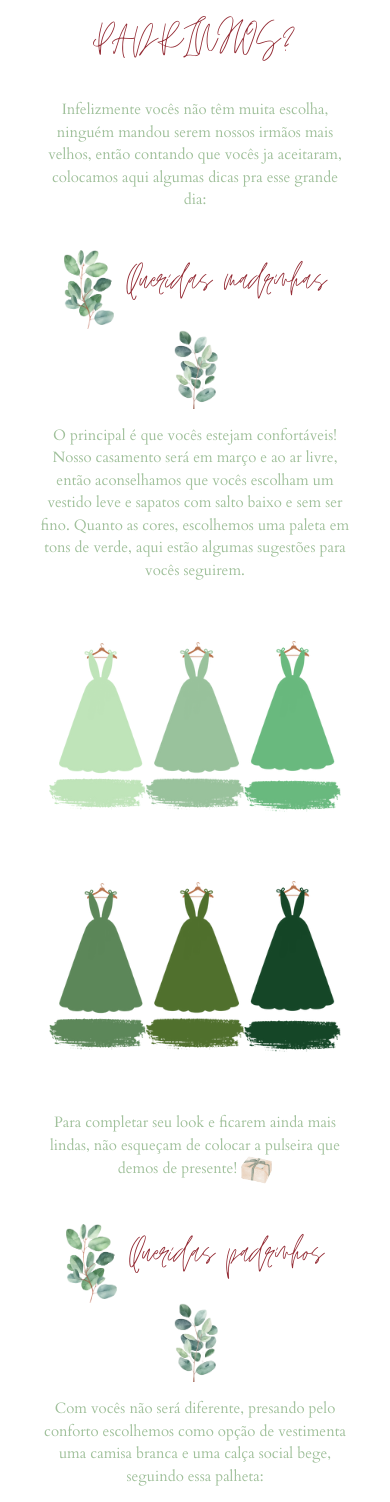
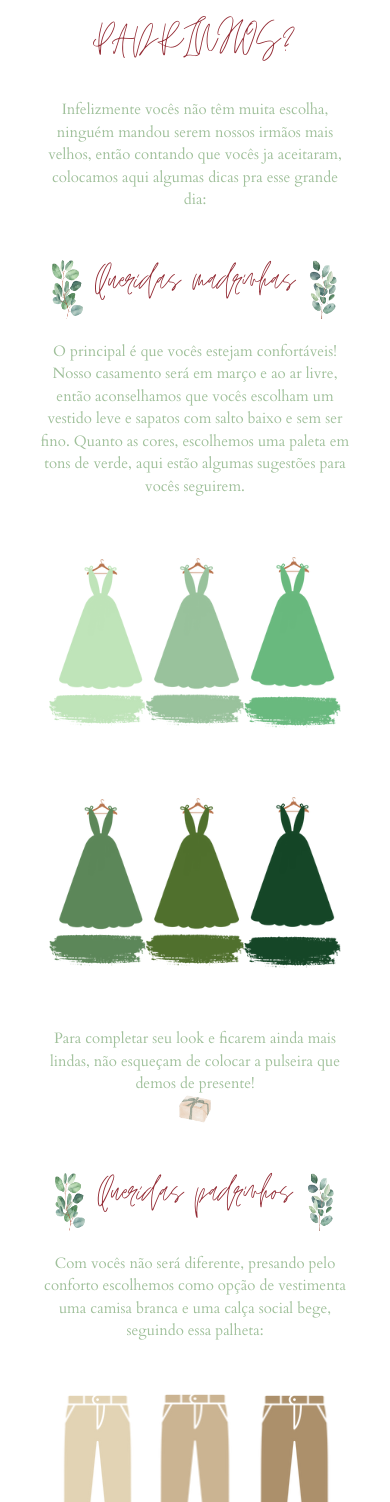
Before and after one commit to rgalvaomachado/sitecasamento, a PHP site: page /padrinhos/index.html in a window 390 px wide. Shown: the part 855-2357 px from the top of the page. Run offline with PHP 8.4, Linux system fonts and the light colour scheme; some libraries are stand-ins or nearby versions.

Commit message:
fix padrinhos

```diff
--- a/padrinhos/index.css
+++ b/padrinhos/index.css
@@ -24,8 +24,8 @@ body{
     }
 
     .img-title{
-        width: 50.4px;
-        height: 78.8px;
+        width: 30.4px;
+        height: 58.8px;
     }
 
     .fig-padrinhos1{
--- a/padrinhos/index.html
+++ b/padrinhos/index.html
@@ -13,7 +13,7 @@
 
   <link href="../index.css" rel="stylesheet">
   <link href="index.css" rel="stylesheet">
-  <link href="imagens/favicon.ico" rel="icon">
+  <link href="../imagens/favicon.ico" rel="icon">
 </head>
 <body>
     <div class="top">
@@ -105,6 +105,7 @@
     </div>
     <div class="text">
       Para completar seu look e ficarem ainda mais lindas, não esqueçam de colocar a pulseira que demos de presente!
+      <br>
       <img class="fig-padrinhos1" src="imagens/presentepeq.png">
     </div>
     <br>
@@ -123,6 +124,7 @@
     </div>
     <div class="text">
       Lembrando que não será permitido o uso de camisa de time por baixo (eu tentei galera, ass: Rômulo) e que a lapela de vocês será o lindo pin que vocês receberam. Esse pin será colocado no bolso da camisa, ja que vocês não usarão blazer.
+      <br>
       <img class="fig-padrinhos2" src="imagens/florgrand.png">
     </div>
     <br>
```
